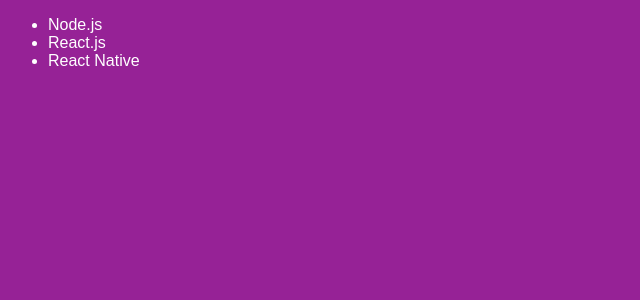
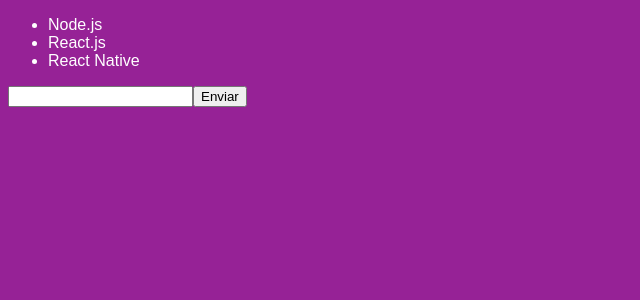
Before and after one commit to fillipeags/React-Fundamentals, a React app: page / in a window 1280 px wide. Shown: the top 300 px of the page, without its empty margins (0-640 px from the left). Built offline with nearby package versions, Linux system fonts and the light colour scheme.

Commit message:
state and imutability

```diff
--- a/src/components/TechList.js
+++ b/src/components/TechList.js
@@ -2,6 +2,7 @@
 
 class TechList extends Component{
   state = {
+    newTech: '',
     techs: [
       'Node.js',
       'React.js',
@@ -9,13 +10,32 @@
     ]
   };
 
+  handleInputChange = e => {
+    this.setState({newTech: e.target.value});
+  }
+
+  handleSubmit = e => {
+    e.preventDefault();
+
+    this.setState({
+      techs: [...this.state.techs, this.state.newTech],
+      newTech: ''
+    });
+  }
+
   render(){
     return(
-      <ul>
-        <li>Node.js</li>
-        <li>React.js</li>
-        <li>React Native</li>
-      </ul>
+      <form onSubmit={this.handleSubmit}>
+        <ul>
+          {this.state.techs.map(tech => <li key={tech}>{tech}</li>)}
+        </ul>
+        <input
+          type="text"
+          onChange={this.handleInputChange}
+          value={this.state.newTech}
+        />
+        <button type="submit">Enviar</button>
+      </form>
     );
   }
 }
```
